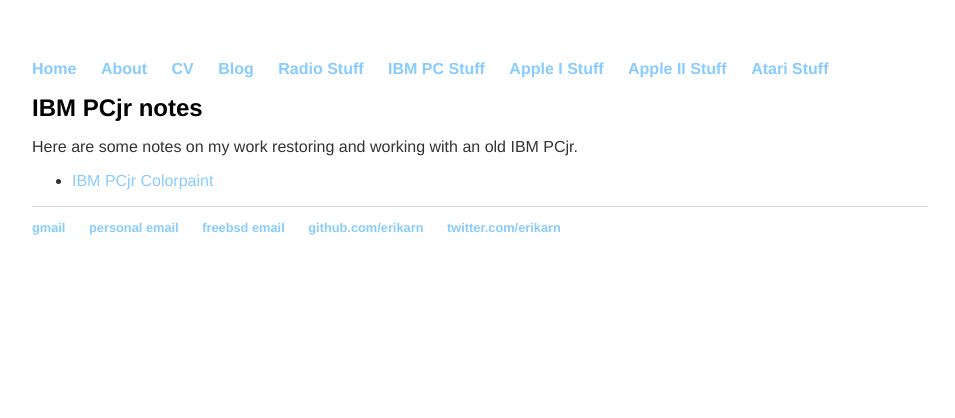
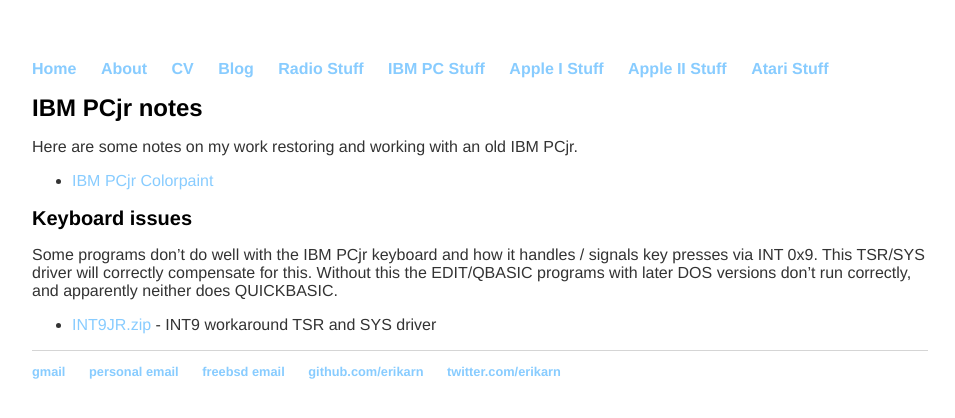
Before and after one commit to erikarn/erikarn.github.io, a Jekyll site: the page built from pcjr/notes.md, in a window 1280 px wide. Shown: the top 418 px of the page, without its empty margins (160-1115 px from the left). Built offline with Jekyll 4.4.1, drawn with Linux system fonts in a browser that asks for light colours.

Commit message:
pcjr: add INT9JR.zip

```diff
--- a/pcjr/notes.md
+++ b/pcjr/notes.md
@@ -9,3 +9,13 @@
 an old IBM PCjr.
 
  * [IBM PCjr Colorpaint](colorpaint)
+
+## Keyboard issues
+
+Some programs don't do well with the IBM PCjr keyboard and how it
+handles / signals key presses via INT 0x9.  This TSR/SYS driver
+will correctly compensate for this.  Without this the EDIT/QBASIC
+programs with later DOS versions don't run correctly, and apparently
+neither does QUICKBASIC.
+
+ * [INT9JR.zip](INT9JR.zip) - INT9 workaround TSR and SYS driver
```
Also changed, not shown: 1 other file.
